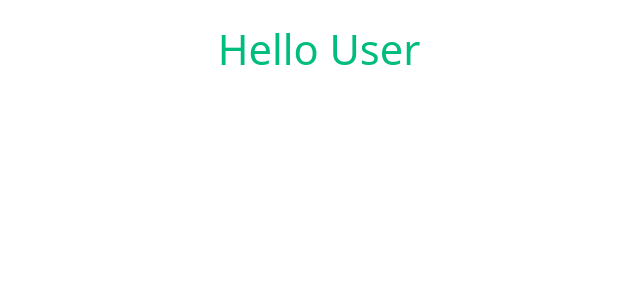
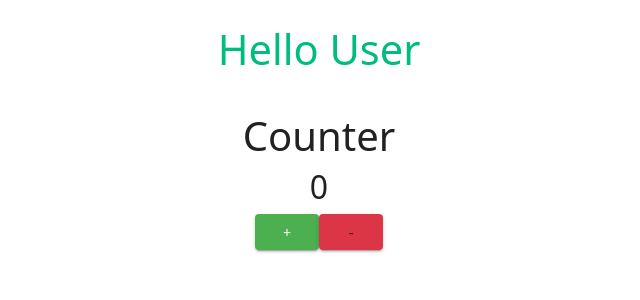
Before and after one commit to AkakiyBerula/VueLesson6, a Vue app: page / in a window 1280 px wide. Shown: the top 300 px of the page, without its empty margins (321-961 px from the left). Built offline with nearby package versions, Linux system fonts and the light colour scheme.

Commit message:
Створення Store. Доступ до Store: Створіть свій перший store з базовим станом і декількома діями або мутаціями.Виведіть дані зі свого store у компоненті Vue.

```diff
--- a/src/App.vue
+++ b/src/App.vue
@@ -1,17 +1,20 @@
 <template>
   <div>
     <HelloWorld msg="Hello" />
+    <Counter />
   </div>
 </template>
 
 <script>
 
 import HelloWorld from "./components/HelloWorld.vue"
+import Counter from "./components/Counter.vue"
 
 export default {
   name: 'App',
   components: {
-    HelloWorld
+    HelloWorld,
+    Counter
   }
 }
 </script>
--- /dev/null
+++ b/src/components/Counter.vue
@@ -0,0 +1,25 @@
+<template>
+  <v-app>
+    <v-container class="text-center">
+      <h1>{{ message }}</h1>
+      <h2>{{ counter }}</h2>
+      <v-btn @click="increment" color="success">+</v-btn>
+      <v-btn @click="decrement" color="danger">-</v-btn>
+    </v-container>
+  </v-app>
+</template>
+
+<script>
+import { mapActions, mapState } from 'pinia';
+import { useCounterStore } from '../store/CounterStore';
+
+export default {
+  name: 'Counter',
+  computed: {
+    ...mapState(useCounterStore, ['message', 'counter']),
+  },
+  methods: {
+    ...mapActions(useCounterStore, ['increment', 'decrement', 'setMessage'])
+  },
+};
+</script>
--- /dev/null
+++ b/src/store/CounterStore.js
@@ -0,0 +1,19 @@
+import { defineStore } from 'pinia';
+
+export const useCounterStore = defineStore('counter', {
+    state: () => ({
+        message: "Counter",
+        counter: 0
+    }),
+    actions: {
+        increment() {
+            this.counter++;
+        },
+        decrement() {
+            this.counter--;
+        },
+        updateName(newName) {
+            this.name = newName;
+        },
+  },
+});
```
